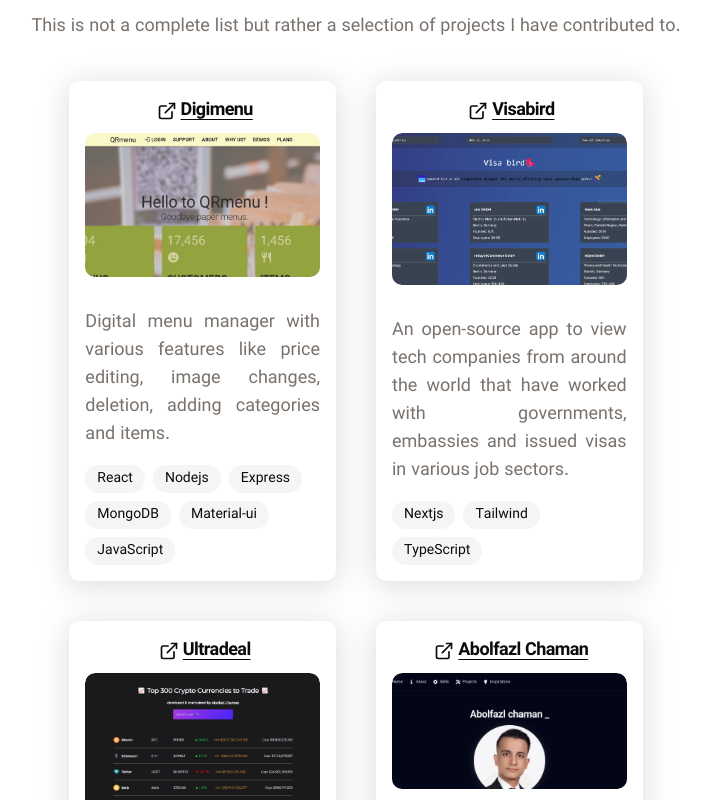
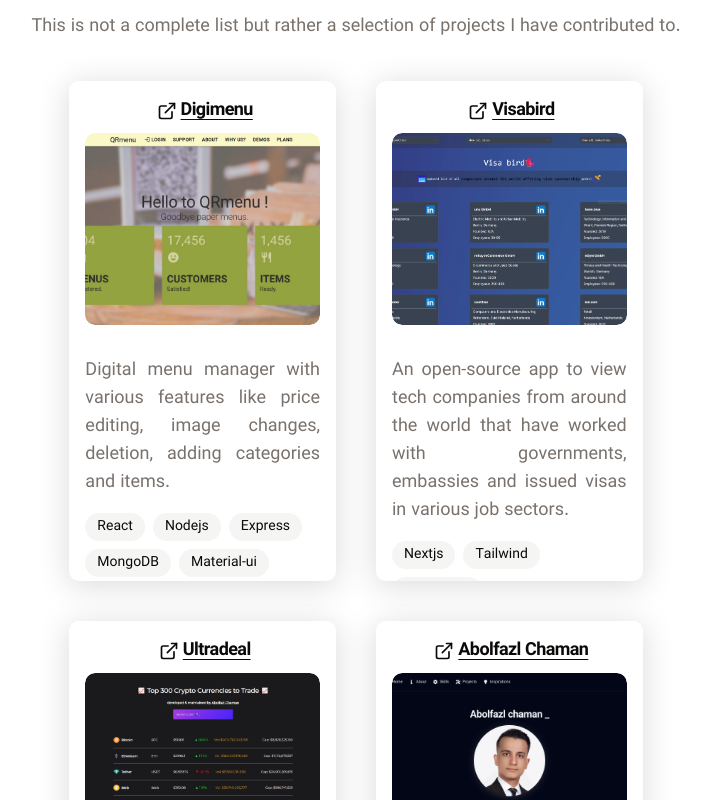
Before and after one commit to abolfazlchaman/next-portfolio, a Next.js app: page /en in a window 1280 px wide. Shown: the part 2480-3280 px from the top of the page, without its empty margins (284-994 px from the left). Built offline with nearby package versions, Linux system fonts and the light colour scheme.

Commit message:
more style adj

```diff
--- a/app/[lang]/components/project.tsx
+++ b/app/[lang]/components/project.tsx
@@ -26,7 +26,7 @@
           {title}
         </Link>
       </h3>
-      <div className="relative w-full h-48 rounded-lg overflow-hidden mb-4">
+      <div className="relative w-full shrink-0 h-48 rounded-lg overflow-hidden mb-4">
         <ProjectImage
           src={image}
           alt={title}
```
